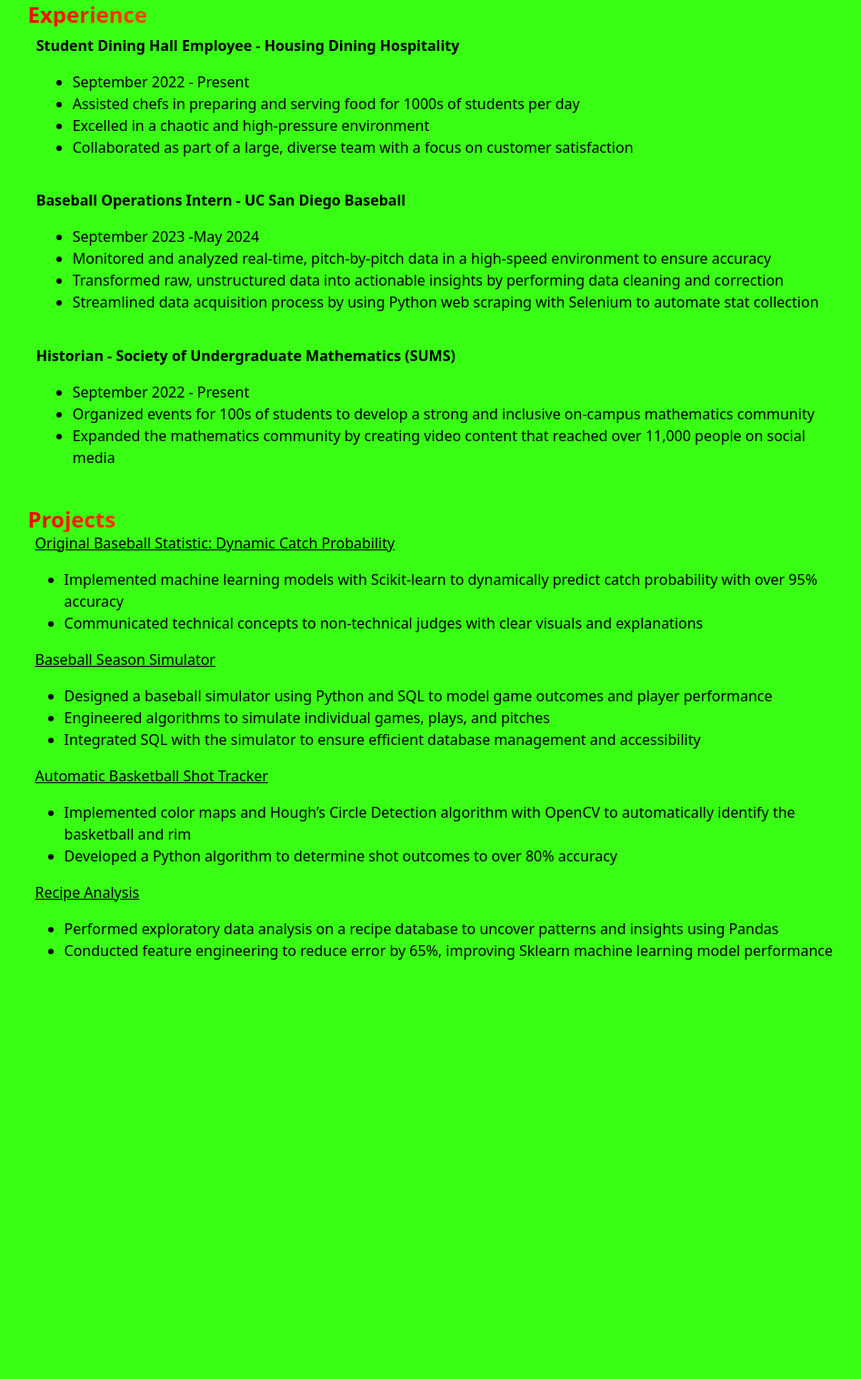
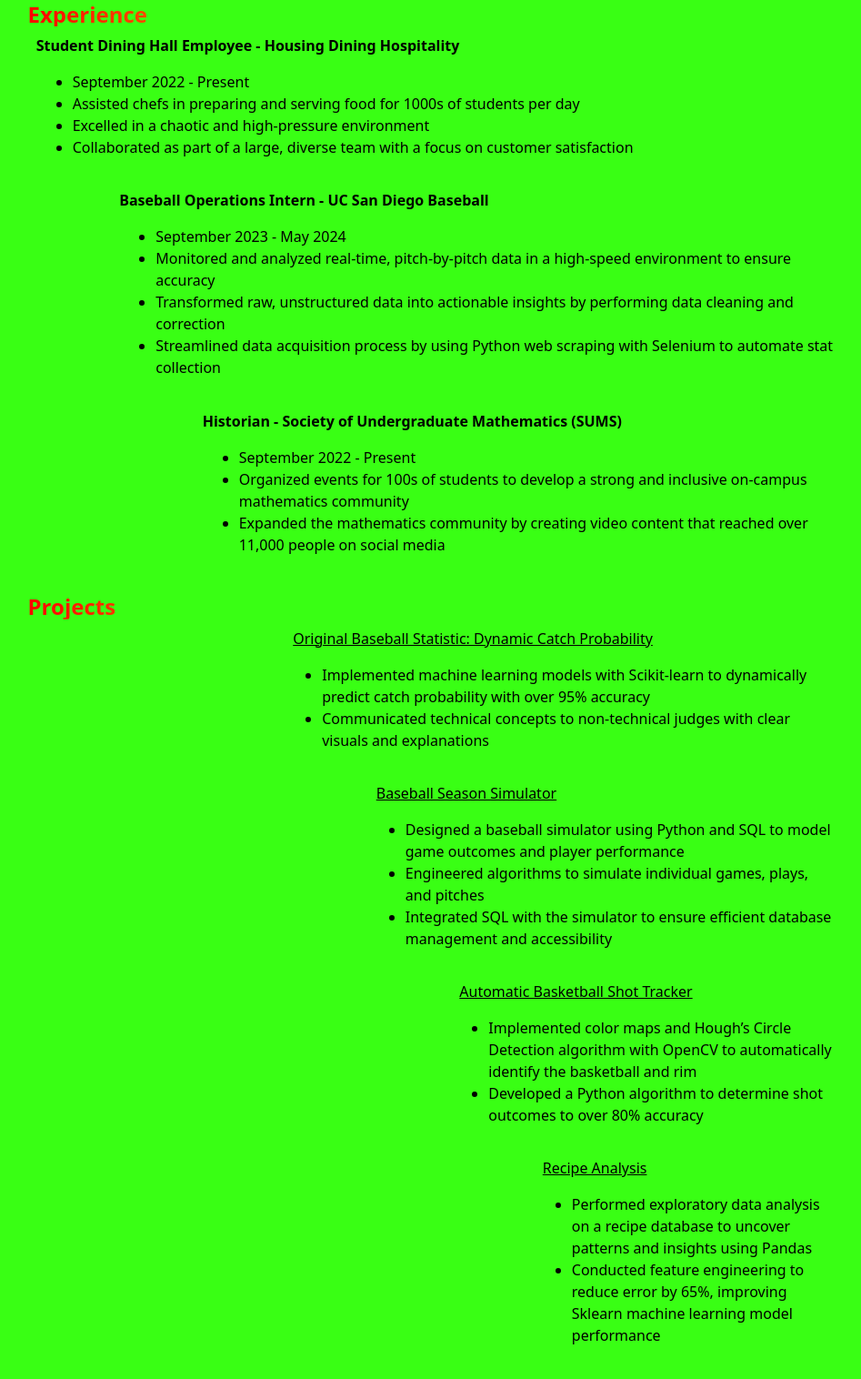
Before and after one commit to MattTokunaga/portfolio, a plain HTML site: page resume/index.html in a window 1280 px wide. Shown: the part 1024-2540 px from the top of the page at 91% size, without its empty margins (161-1108 px from the left). Before the commit the page ends 2159 px from the top, so only its background shows below. Drawn offline with Linux system fonts and the light colour scheme.

Commit message:
changed alignment on resume

```diff
--- a/resume/index.html
+++ b/resume/index.html
@@ -95,7 +95,7 @@
     </section>
     <section>
         <h2>Experience</h2>
-        <article>
+        <article class="art1">
             <b>Student Dining Hall Employee - Housing Dining Hospitality</b> <br>
             <ul>
                 <li><time datetime="2022-09">September 2022</time> - Present</li>
@@ -105,16 +105,16 @@
             </ul>
 
         </article>
-        <article>
+        <article class="art2">
             <b>Baseball Operations Intern - UC San Diego Baseball</b>
             <ul>
-                <li><time datetime="2023-09">September 2023</time> -<time datetime="2024-05">May 2024</time></li>
+                <li><time datetime="2023-09">September 2023</time> - <time datetime="2024-05">May 2024</time></li>
                 <li>Monitored and analyzed real-time, pitch-by-pitch data in a high-speed environment to ensure accuracy</li>
                 <li>Transformed raw, unstructured data into actionable insights by performing data cleaning and correction</li>
                 <li>Streamlined data acquisition process by using Python web scraping with Selenium to automate stat collection</li>
             </ul>
         </article>
-        <article>
+        <article class="art3">
             <b>Historian - Society of Undergraduate Mathematics (SUMS)</b> <br>
             <ul>
                 <li><time datetime="2022-09">September 2022</time> - Present</li>
@@ -124,28 +124,38 @@
         </article>
     </section>
     <section>
-        <h2>Projects</h2>
+        <h2 class="art4">Projects</h2>
+        <article class="art4">
             <a href="https://github.com/MattTokunaga/SMTDataChallenge2024/blob/main/Team57-paper.pdf" target="_blank">Original Baseball Statistic: Dynamic Catch Probability</a>
             <ul>
                 <li>Implemented machine learning models with Scikit-learn to dynamically predict catch probability with over 95% accuracy</li>
                 <li>Communicated technical concepts to non-technical judges with clear visuals and explanations</li>
             </ul>
+        </article>
+        <article class="art5">
             <a href="https://github.com/MattTokunaga/MLB_simulator" target="_blank">Baseball Season Simulator</a>
             <ul>
                 <li>Designed a baseball simulator using Python and SQL to model game outcomes and player performance</li>
                 <li>Engineered algorithms to simulate individual games, plays, and pitches</li>
                 <li>Integrated SQL with the simulator to ensure efficient database management and accessibility</li>
             </ul>
+        </article>
+        <article class="art6">
             <a href="https://github.com/MattTokunaga/opencv-shot-tracking-color" target="_blank">Automatic Basketball Shot Tracker</a>
             <ul>
                 <li>Implemented color maps and Hough’s Circle Detection algorithm with OpenCV to automatically identify the basketball and rim</li>
                 <li>Developed a Python algorithm to determine shot outcomes to over 80% accuracy</li>
             </ul>
+        </article>
+        <article class="art7">
             <a href="https://matttokunaga.github.io/recipe-analysis/" target="_blank">Recipe Analysis</a>
             <ul>
                 <li>Performed exploratory data analysis on a recipe database to uncover patterns and insights using Pandas</li>
                 <li>Conducted feature engineering to reduce error by 65%, improving Sklearn machine learning model performance</li>
             </ul>
+        </article>
+
+
     </section>
 </body>
 </html>
--- a/style.css
+++ b/style.css
@@ -215,3 +215,25 @@
     font-weight: bold;
     font-size: xx-large;
 }
+
+article.art1 {
+    margin-left: 0ch;
+}
+article.art2 {
+    margin-left: 10ch;
+}
+article.art3 {
+    margin-left: 20ch;
+}
+article.art4 {
+    margin-left: 30ch;
+}
+article.art5 {
+    margin-left: 40ch;
+}
+article.art6 {
+    margin-left: 50ch;
+}
+article.art7 {
+    margin-left: 60ch;
+}
```
Lines whose indentation alone changed are shown as unchanged.
